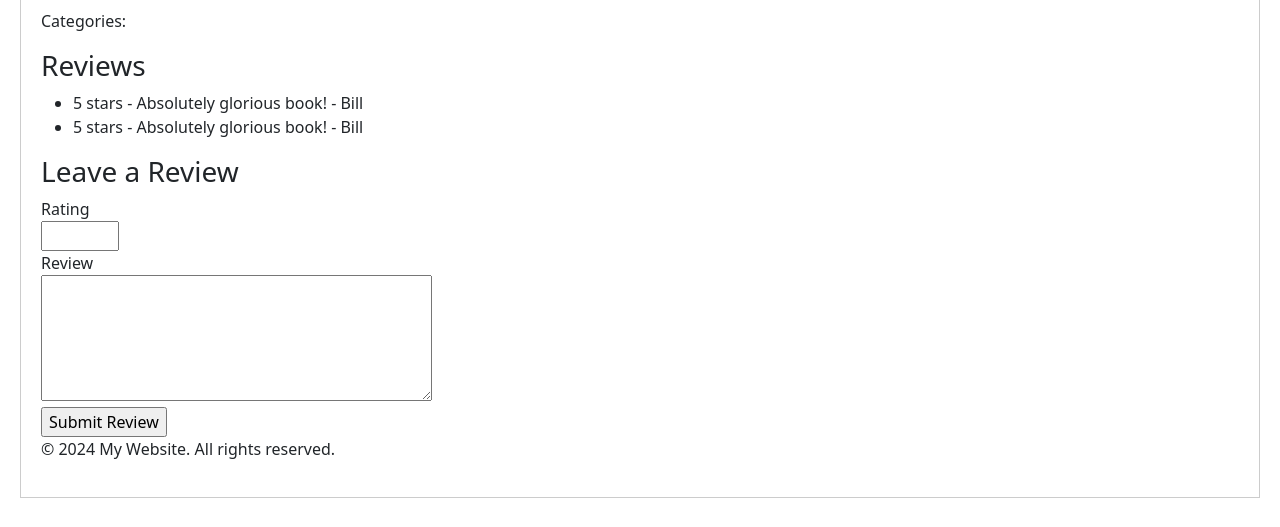
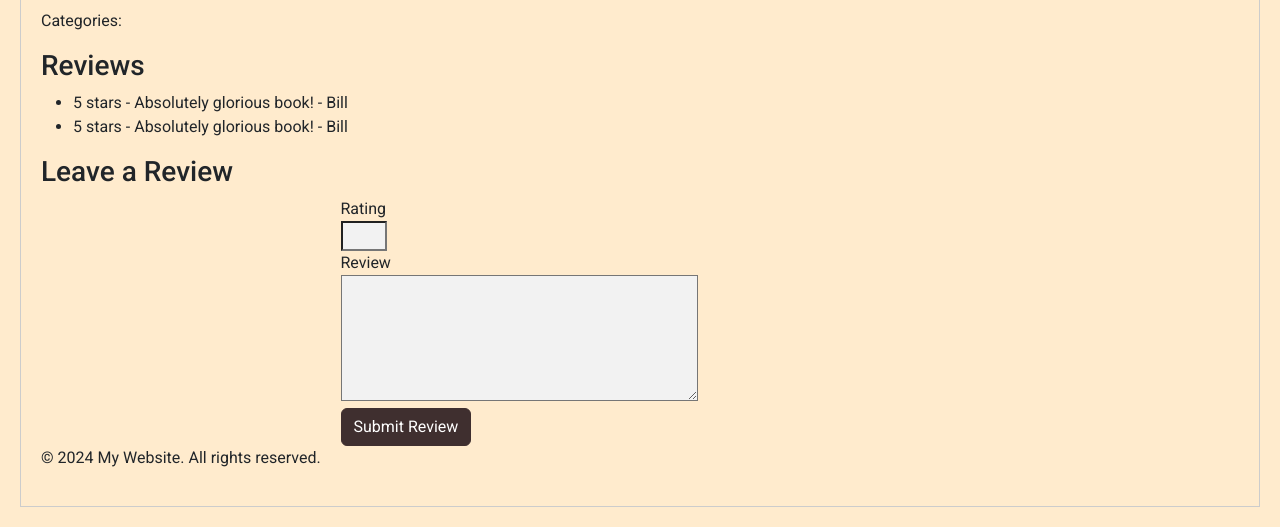
Before and after one commit to bizboz1981/CI3-flask-books, a Flask app: page /book/49 in a window 1280 px wide. Shown: the part 540-1067 px from the top of the page. Before the commit the page ends 1038 px from the top, so only its background shows below. Run offline with Flask 3, Linux system fonts and the light colour scheme; a user stored in the database is signed in; data comes from the database, SQL or seed files in the repository; some libraries are stand-ins or nearby versions; some web fonts are replaced.

Commit message:
style: Update font styles for book titles, add book cover images, and improve form layout

```diff
--- a/static/css/style.css
+++ b/static/css/style.css
@@ -1,10 +1,14 @@
 @import url('https://fonts.googleapis.com/css2?family=Playfair+Display:ital,wght@0,400..900;1,400..900&family=Roboto:ital,wght@0,100;0,300;0,400;0,500;0,700;0,900;1,100;1,300;1,400;1,500;1,700;1,900&display=swap');
+
+
 
 body {
     margin: 20px;
     padding: 20px;
     border: 1px solid #ccc;
     box-sizing: border-box;
+    background-color: blanchedalmond;
+    font-family: 'Roboto', sans-serif;
 }
 
 h2.book-title,
@@ -66,6 +70,7 @@ h5.book-title {
     display: flex;
     justify-content: center;
     align-items: center;
+    background-color: #F2F2F2;
 }
 
 .card-img-top {
@@ -73,3 +78,48 @@ h5.book-title {
     margin-left: auto;
     margin-right: auto;
 }
+
+.navbar {
+    background-color: #3F2F2F !important;
+}
+
+.nav-link {
+    color: white !important;
+}
+
+.btn {
+    background-color: #3F2F2F;
+    border-color: #3F2F2F;
+    color: white;
+}
+
+.input-background {
+    background-color: #F2F2F2;
+}
+
+form {
+    width: 50%;
+    margin: 0 auto;
+}
+
+.categories {
+    display: grid;
+    grid-template-columns: repeat(3, 1fr);
+    gap: 10px;
+}
+
+.categories .form-check {
+    margin-bottom: 10px;
+}
+
+.form-label {
+    font-weight: bold;
+}
+
+.form-control {
+    margin-bottom: 0px !important;
+}
+
+hr {
+    margin-top: 0 !important;
+}
--- a/templates/book_detail.html
+++ b/templates/book_detail.html
@@ -23,10 +23,10 @@
     <form method="POST" action="{{ url_for('book_detail', book_id=book.book_id) }}">
         {{ form.hidden_tag() }}
         {{ form.rating.label }}<br>
-        {{ form.rating(size=32) }}<br>
+        {{ form.rating(size=32, width=50, class="input-background") }}<br>
         {{ form.review_text.label }}<br>
-        {{ form.review_text(rows=5, cols=40) }}<br>
-        {{ form.submit() }}
+        {{ form.review_text(rows=5, cols=40, class="input-background") }}<br>
+        {{ form.submit(class_='btn btn-primary') }}
     </form>
 {% else %}
     <p><a href="{{ url_for('login') }}">Log in</a> to leave a review.</p>
--- a/templates/index.html
+++ b/templates/index.html
@@ -5,7 +5,7 @@
     <div class="container px-4 px-lg-5 mt-5 position-relative">
         <form method="GET" action="{{ url_for('home') }}" class="mb-4">
             <div class="input-group">
-                <input type="text" name="q" class="form-control" placeholder="Search by title or author" value="{{ request.args.get('q', '') }}">
+                <input type="text" name="q" class="input-background form-control" placeholder="Search by title or author" value="{{ request.args.get('q', '') }}">
                 <button class="btn btn-outline-secondary" type="submit">Search</button>
             </div>
         </form>
```
Also changed, not shown: templates/add_book.html (+29 -16 lines).
